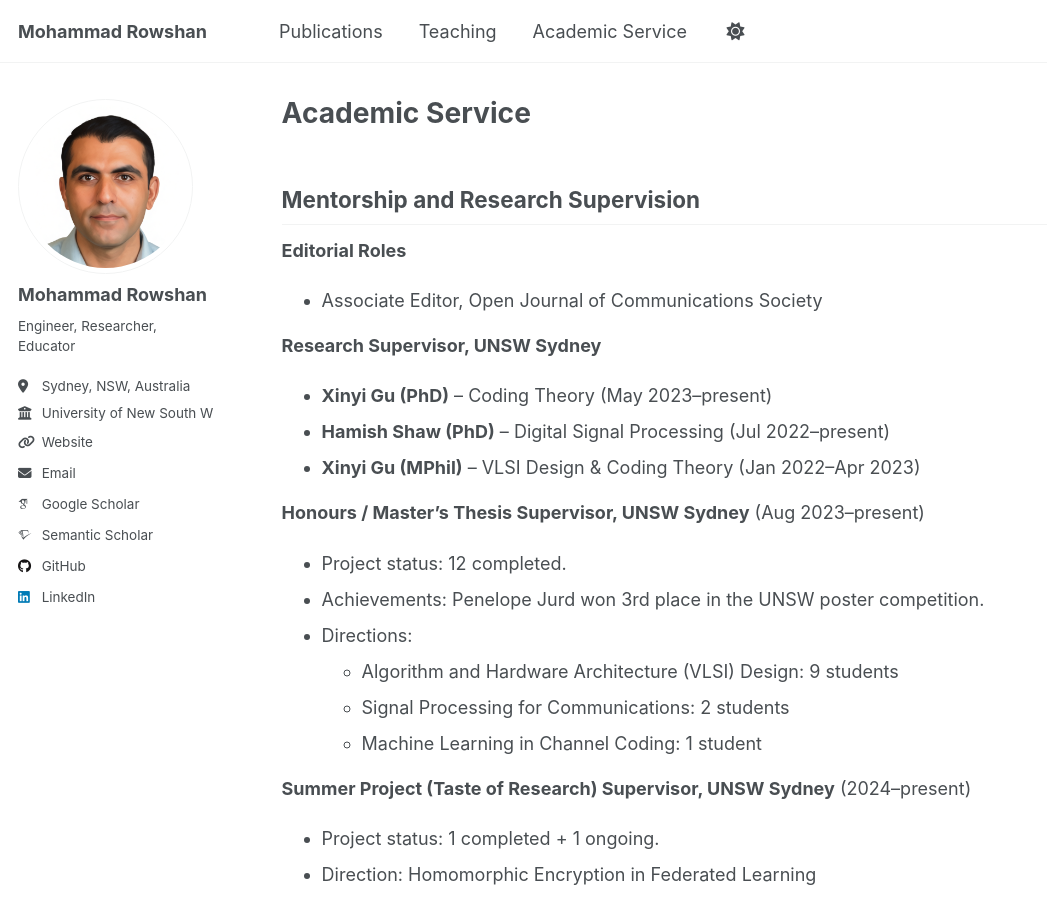
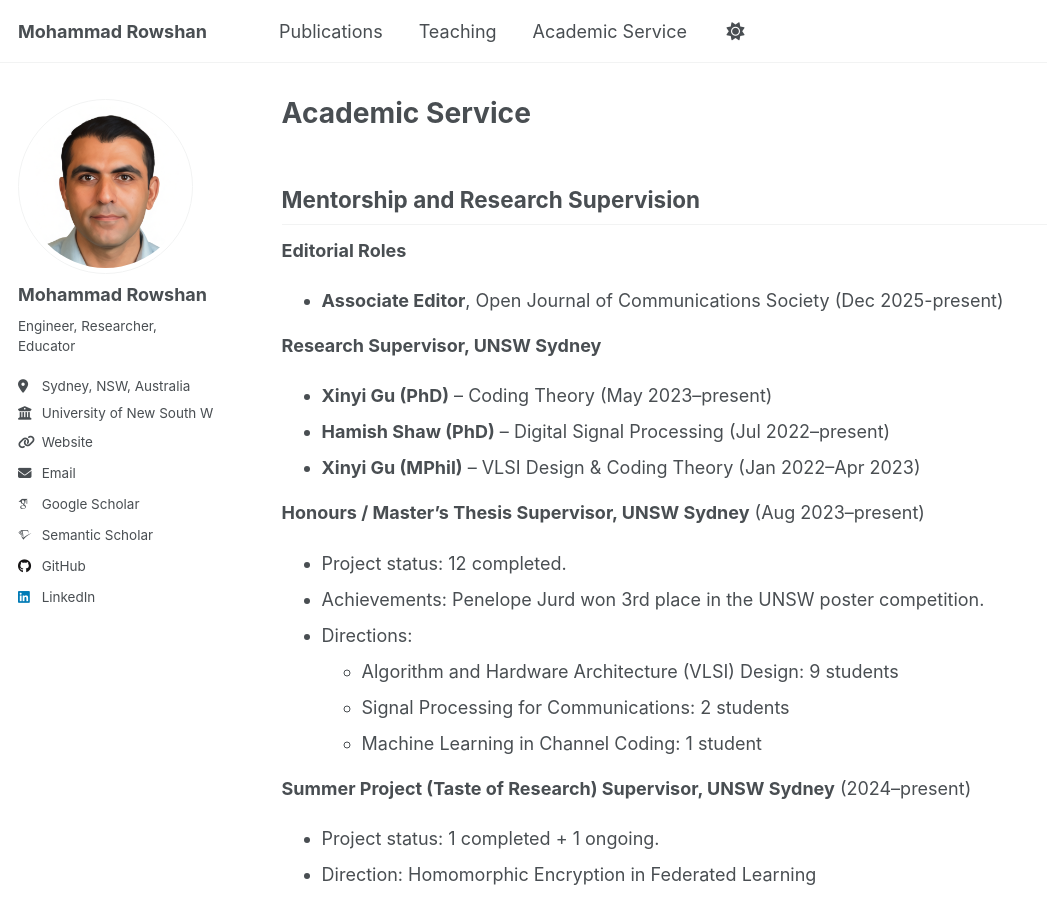
Before and after one commit to mohammad-rowshan/mohammad-rowshan.github.io, a Jekyll site: the page built from _pages/academic-services.md, in a window 1280 px wide and 900 px high. Shown: the whole window, without its empty margins (0-1047 px from the left). Built offline with Jekyll 4.4.1, drawn with Linux system fonts in a browser that asks for light colours; some web fonts are replaced; a script that is not in the unit is left out; comment, search, counter and statistics services are not loaded.

Commit message:
Update academic-services.md

```diff
--- a/_pages/academic-services.md
+++ b/_pages/academic-services.md
@@ -7,7 +7,7 @@ author_profile: true
 
 ## Mentorship and Research Supervision
 **Editorial Roles**
-  - Associate Editor, Open Journal of Communications Society
+  - **Associate Editor**, Open Journal of Communications Society (Dec 2025-present)
 
 **Research Supervisor, UNSW Sydney**
 
```
